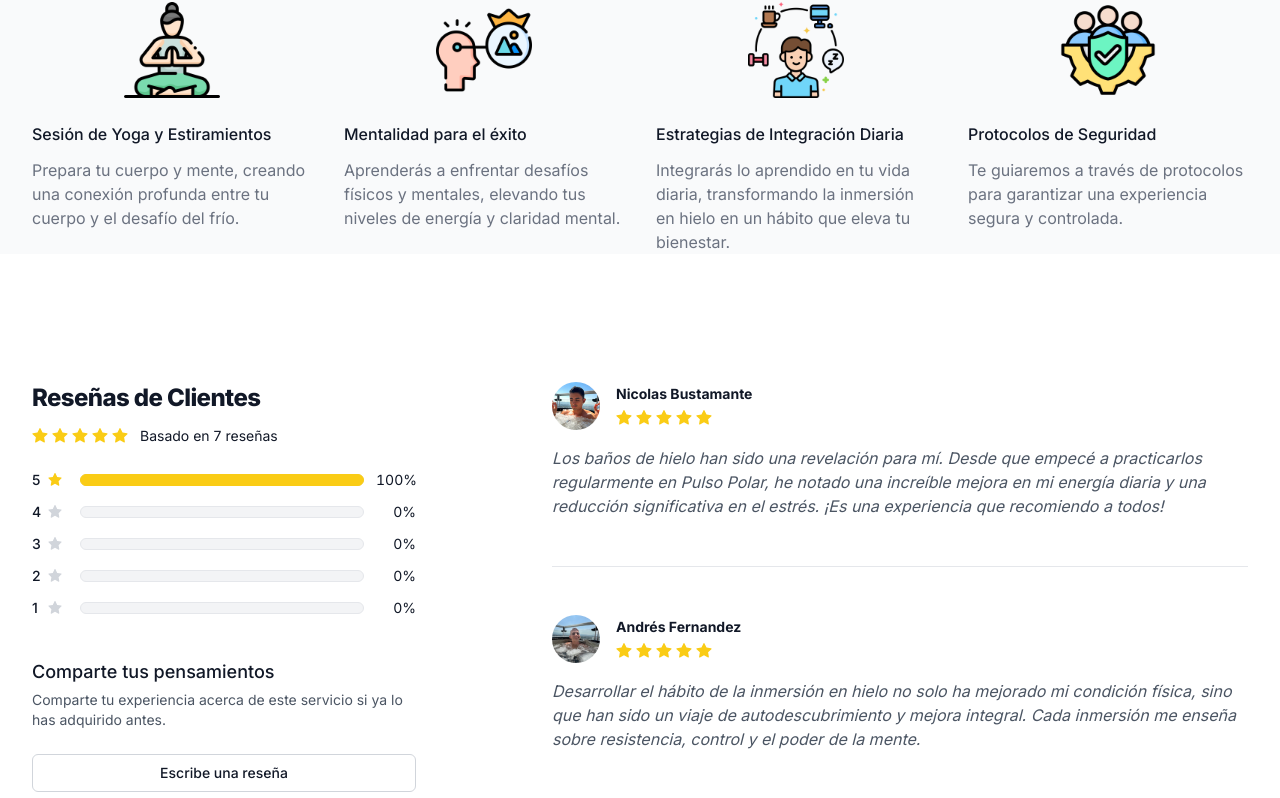
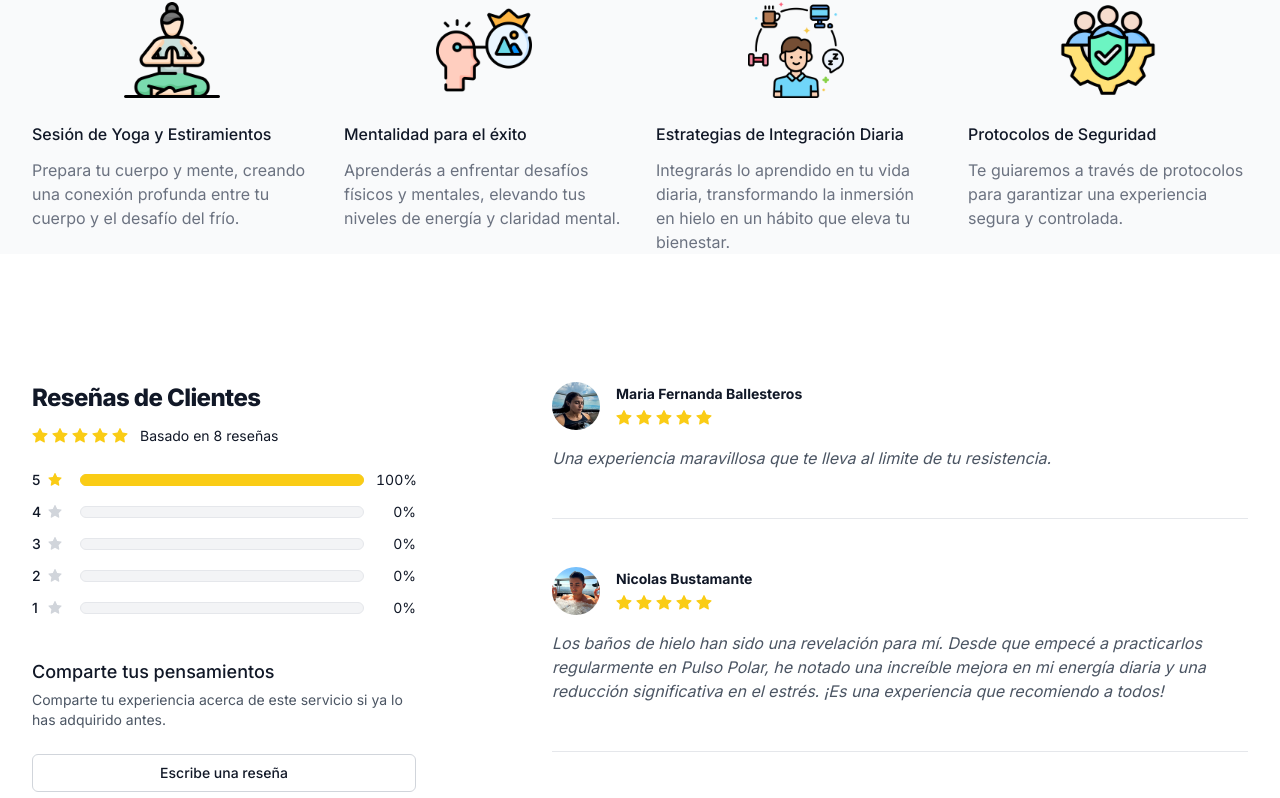
Before and after one commit to edwardramirez31/pulso-polar-frontend, a Next.js app: page /experiencias/inmersion-glacial in a window 1280 px wide. Shown: the part 1952-2750 px from the top of the page. Built offline with nearby package versions, Linux system fonts and the light colour scheme.

Commit message:
feat: new review

```diff
--- a/src/constants/experiences.ts
+++ b/src/constants/experiences.ts
@@ -94,15 +94,26 @@ export const INMERSION_GLACIAL_DETAIL: IExperienceDetail = {
 
 export const INMERSION_GLACIAL_REVIEWS: IExperienceReviews = {
   average: 5,
-  totalCount: 7,
+  totalCount: 8,
   counts: [
-    { rating: 5, count: 7 },
+    { rating: 5, count: 8 },
     { rating: 4, count: 0 },
     { rating: 3, count: 0 },
     { rating: 2, count: 0 },
     { rating: 1, count: 0 },
   ],
   featured: [
+    {
+      id: 8,
+      rating: 5,
+      content: `
+        <p>Una experiencia maravillosa que te lleva al limite de tu resistencia.
+        </p>
+      `,
+      author: 'Maria Fernanda Ballesteros',
+      avatarSrc:
+        '/maria.jpg',
+    },
     {
       id: 1,
       rating: 5,
@@ -171,7 +182,7 @@ export const INMERSION_GLACIAL_REVIEWS: IExperienceReviews = {
       `,
       author: 'Juan Pablo Ruiz',
       avatarSrc:
-        '/juan-pablo.jpg',
+        '/juan_pablo.jpg',
     },
     // More reviews...
   ],
```
Also changed, not shown: public/juan_pablo.jpg (added), public/maria.jpg (added).
